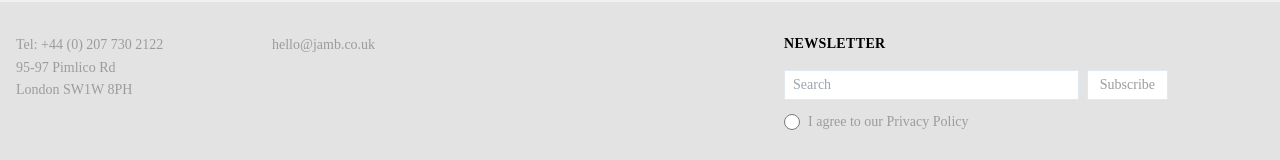
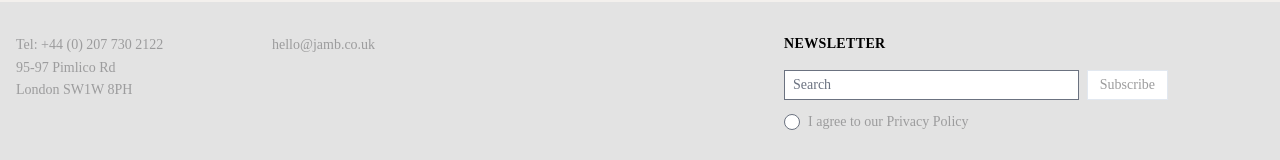
Before and after one commit to upsydedown/jamb, a Next.js app: page / in a window 1280 px wide. Shown: the part 7827-7987 px from the top of the page. Built offline with nearby package versions, Linux system fonts and the light colour scheme; a web font is replaced by a local one.

Commit message:
Minor Fixes VII

```diff
--- a/package.json
+++ b/package.json
@@ -12,6 +12,8 @@
     "@radix-ui/react-checkbox": "^1.1.3",
     "@radix-ui/react-label": "^2.1.1",
     "@radix-ui/react-slot": "^1.1.1",
+    "@tailwindcss/forms": "^0.5.10",
+    "autoprefixer": "^10.4.20",
     "class-variance-authority": "^0.7.1",
     "classnames": "^2.5.1",
     "clsx": "^2.1.1",
@@ -26,10 +28,11 @@
   },
   "devDependencies": {
     "@eslint/eslintrc": "^3",
+    "@types/node": "22.13.0",
     "@types/react-dom": "^19",
     "eslint": "^9",
     "eslint-config-next": "15.1.6",
-    "postcss": "^8",
+    "postcss": "^8.5.1",
     "tailwindcss": "^3.4.17"
   }
 }
--- a/src/app/globals.css
+++ b/src/app/globals.css
@@ -2,6 +2,17 @@
 @tailwind components;
 @tailwind utilities;
 
+@layer base {
+  * {
+    @apply border-border;
+    @apply font-copernicus;
+  }
+
+  body {
+    /* Override the default background using Tailwind’s bracket notation */
+    @apply bg-[#F3F0ED] text-foreground;
+  }
+}
 
 @font-face {
   font-family: "Galaxie Copernicus";
@@ -82,15 +93,3 @@
     --ring: 212.7 26.8% 83.9%;
   }
 }
-
-@layer base {
-  * {
-    @apply border-border;
-    @apply font-copernicus;
-  }
-
-  body {
-    /* Override the default background using Tailwind’s bracket notation */
-    @apply bg-[#F3F0ED] text-foreground;
-  }
-}
--- a/tailwind.config.ts
+++ b/tailwind.config.ts
@@ -1,5 +1,5 @@
 import type { Config } from "tailwindcss";
-import tailwindcssAnimate from 'tailwindcss-animate';
+
 
 export default {
     darkMode: ["class"],
@@ -11,10 +11,10 @@ export default {
   theme: {
   	extend: {
 		fontFamily: {
-			// name it "copernicius" or any name you want
+
 			copernicus: ["Galaxie Copernicus", "serif"],
 			polaris: ["Galaxie Polaris Condensed", "serif"],
-			// ^ fallback to a built-in font like 'serif', in case custom font fails
+
 		  },
   		colors: {
   			background: 'hsl(var(--background))',
@@ -65,5 +65,7 @@ export default {
   		}
   	}
   },
-  plugins: [tailwindcssAnimate],
+  plugins: [
+    require('@tailwindcss/forms'), // Add the forms plugin
+  ],
 } satisfies Config;
```
Also changed, not shown: 2 other files (tests, documents, lock files or other folders).
